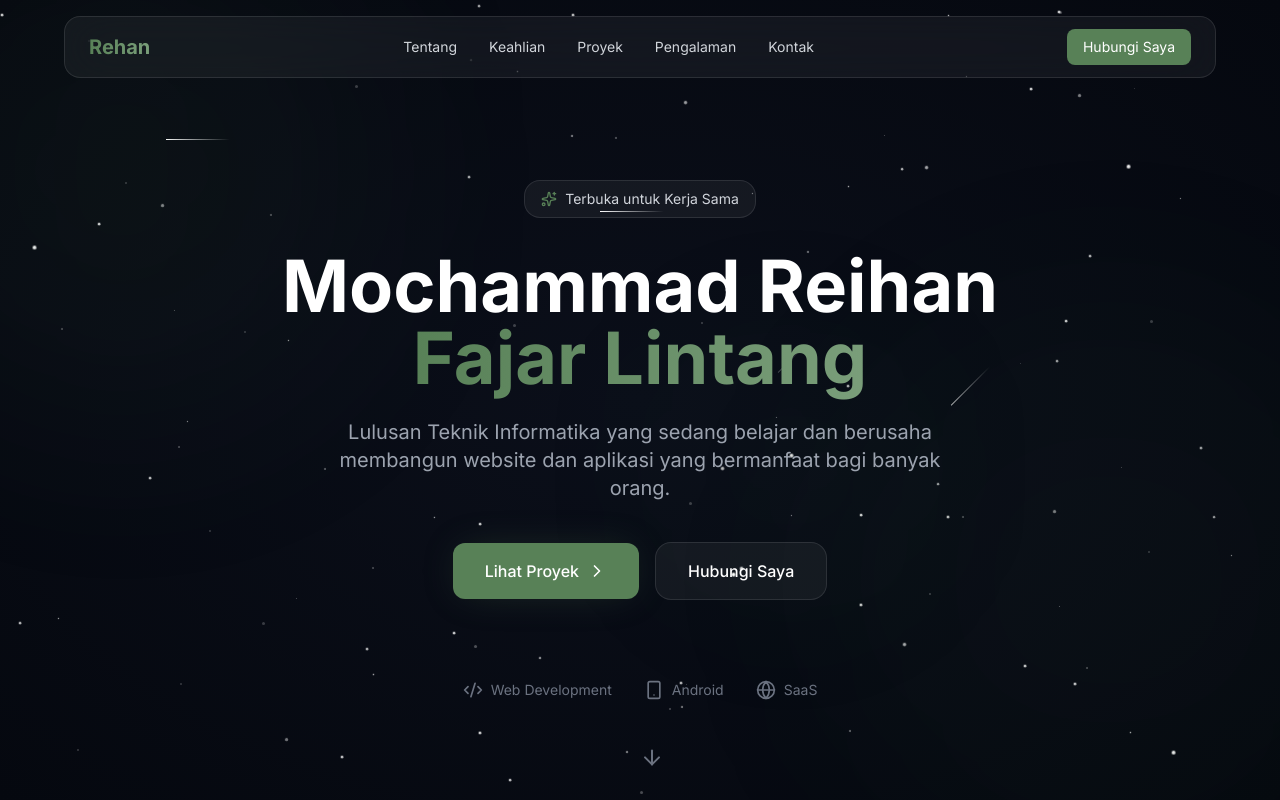
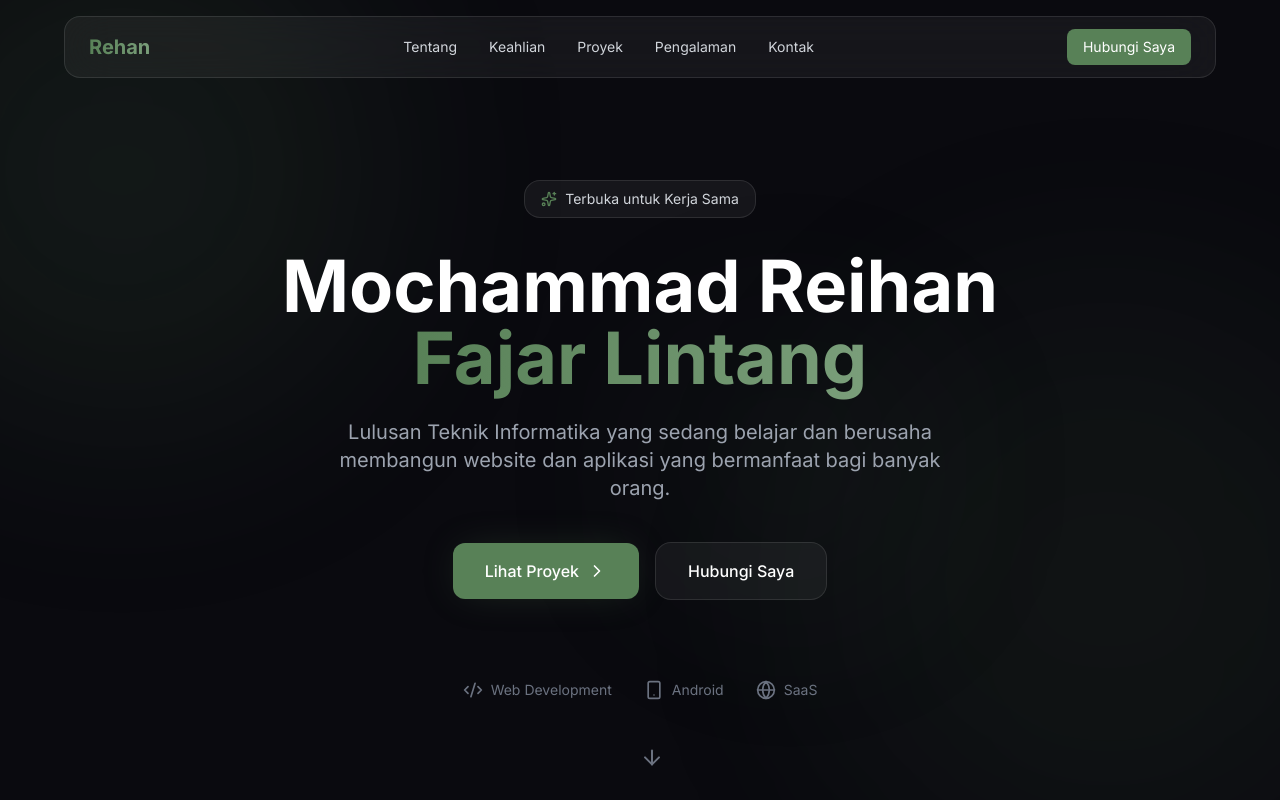
Before and after one commit to kentanghub/portofolio, a React (Vite) app: page / in a window 1280 px wide. Shown: the top 800 px of the page. Built offline with nearby package versions, Linux system fonts and the light colour scheme.

Commit message:
Revert "feat: space theme background with stars and shooting stars"
This reverts commit c9bfb1981168bbee2effa488eca5b268694878fc.

```diff
--- a/src/App.tsx
+++ b/src/App.tsx
@@ -1,5 +1,5 @@
 import { motion, useScroll, useTransform } from 'framer-motion';
-import { useRef, useState, useMemo } from 'react';
+import { useRef, useState } from 'react';
 import {
   Code2, Sparkles, ArrowDown, Mail,
   ExternalLink, Globe, Zap, BookOpen,
@@ -29,65 +29,11 @@ const staggerItem = {
 };
 
 function AnimatedBackground() {
-  const stars = useMemo(() => {
-    return Array.from({ length: 100 }, (_, i) => ({
-      id: i,
-      left: `${Math.random() * 100}%`,
-      top: `${Math.random() * 100}%`,
-      size: Math.random() * 2 + 1,
-      duration: `${Math.random() * 3 + 2}s`,
-      delay: `${Math.random() * 5}s`,
-      opacity: Math.random() * 0.7 + 0.3,
-    }));
-  }, []);
-
-  const shootingStars = useMemo(() => {
-    return Array.from({ length: 4 }, (_, i) => ({
-      id: i,
-      left: `${Math.random() * 80 + 10}%`,
-      top: `${Math.random() * 40}%`,
-      duration: `${Math.random() * 2 + 1.5}s`,
-      delay: `${Math.random() * 8 + i * 3}s`,
-    }));
-  }, []);
-
   return (
-    <div className="fixed inset-0 overflow-hidden pointer-events-none bg-[radial-gradient(ellipse_at_center,_#0B0F1A_0%,_#05080F_100%)]">
-      {/* Stars */}
-      {stars.map((star) => (
-        <div
-          key={star.id}
-          className="absolute rounded-full bg-white animate-twinkle"
-          style={{
-            left: star.left,
-            top: star.top,
-            width: star.size,
-            height: star.size,
-            opacity: star.opacity,
-            '--twinkle-duration': star.duration,
-            '--twinkle-delay': star.delay,
-          } as React.CSSProperties}
-        />
-      ))}
-
-      {/* Shooting stars */}
-      {shootingStars.map((s) => (
-        <div
-          key={`shoot-${s.id}`}
-          className="absolute w-16 h-[1px] bg-gradient-to-r from-white to-transparent animate-shooting"
-          style={{
-            left: s.left,
-            top: s.top,
-            '--shoot-duration': s.duration,
-            '--shoot-delay': s.delay,
-          } as React.CSSProperties}
-        />
-      ))}
-
-      {/* Nebula glows */}
-      <div className="absolute top-[-10%] left-[-10%] w-[300px] h-[300px] md:w-[500px] md:h-[500px] bg-accent/10 rounded-full blur-[80px] md:blur-[120px] animate-pulse-slow" />
-      <div className="absolute bottom-[-10%] right-[-10%] w-[400px] h-[400px] md:w-[600px] md:h-[600px] bg-accent/5 rounded-full blur-[80px] md:blur-[120px] animate-pulse-slow" style={{ animationDelay: '2s' }} />
-      <div className="absolute top-[40%] left-[50%] w-[200px] h-[200px] md:w-[300px] md:h-[300px] bg-accent/5 rounded-full blur-[60px] md:blur-[100px] animate-pulse-slow" style={{ animationDelay: '4s' }} />
+    <div className="fixed inset-0 overflow-hidden pointer-events-none">
+      <div className="absolute top-[-10%] left-[-10%] w-[300px] h-[300px] md:w-[500px] md:h-[500px] bg-accent/20 rounded-full blur-[80px] md:blur-[120px] animate-pulse-slow" />
+      <div className="absolute bottom-[-10%] right-[-10%] w-[400px] h-[400px] md:w-[600px] md:h-[600px] bg-accent/10 rounded-full blur-[80px] md:blur-[120px] animate-pulse-slow" style={{ animationDelay: '2s' }} />
+      <div className="absolute top-[40%] left-[50%] w-[200px] h-[200px] md:w-[300px] md:h-[300px] bg-accent/10 rounded-full blur-[60px] md:blur-[100px] animate-pulse-slow" style={{ animationDelay: '4s' }} />
     </div>
   );
 }
--- a/src/index.css
+++ b/src/index.css
@@ -26,24 +26,3 @@
     box-shadow: 0 0 40px -10px rgba(88, 129, 87, 0.3);
   }
 }
-
-/* Space background animations */
-@keyframes twinkle {
-  0%, 100% { opacity: 0.2; transform: scale(1); }
-  50% { opacity: 1; transform: scale(1.3); }
-}
-
-@keyframes shooting-star {
-  0% { transform: translateX(0) translateY(0) rotate(-45deg) scale(1); opacity: 1; }
-  100% { transform: translateX(-300px) translateY(300px) rotate(-45deg) scale(0.5); opacity: 0; }
-}
-
-.animate-twinkle {
-  animation: twinkle var(--twinkle-duration, 3s) ease-in-out infinite;
-  animation-delay: var(--twinkle-delay, 0s);
-}
-
-.animate-shooting {
-  animation: shooting-star var(--shoot-duration, 2s) linear infinite;
-  animation-delay: var(--shoot-delay, 0s);
-}
```
